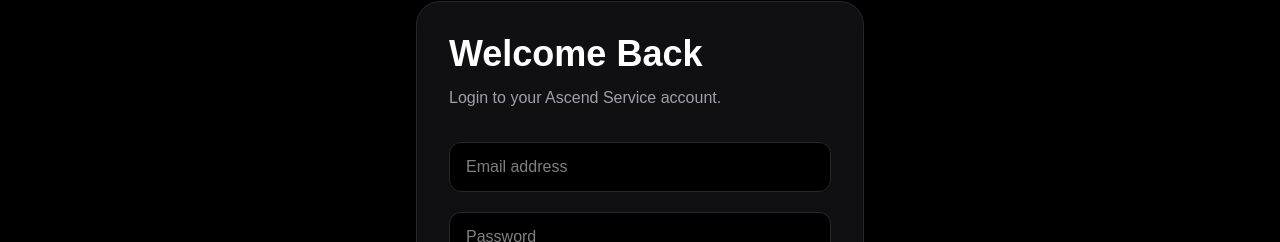
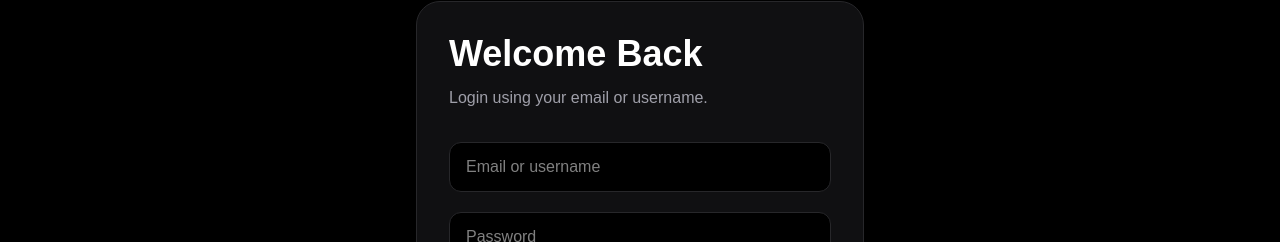
Before and after one commit to Kutcharaaa/SMM-Website1, a Next.js app: page /login in a window 1280 px wide. Shown: the part 192-434 px from the top of the page. Built offline with nearby package versions, Linux system fonts and the light colour scheme; no server answers.

Commit message:
Support username login

```diff
--- a/app/dashboard/new-order/page.tsx
+++ b/app/dashboard/new-order/page.tsx
@@ -233,6 +233,24 @@ export default function NewOrderPage() {
         Choose a social network, select a service, and place your order.
       </p>
 
+      <div className="flex items-center justify-between mb-4">
+        <h3 className="text-xl font-black">
+          Choose a Social Network
+        </h3>
+
+        <button
+          onClick={() => {
+            setNetwork("Everything");
+            setCategory("");
+            setSelectedServiceId("");
+            setSearch("");
+          }}
+          className="rounded-xl border border-zinc-800 px-4 py-2 text-sm text-zinc-400 hover:border-blue-500 hover:text-white transition"
+        >
+          Clear Selection
+        </button>
+      </div>
+
       <div className="grid md:grid-cols-2 xl:grid-cols-4 gap-3 mb-8">
         {networks.map((item) => (
           <button
@@ -249,8 +267,8 @@ export default function NewOrderPage() {
               setSearch("");
             }}
             className={`rounded-2xl border px-5 py-4 font-semibold transition ${network === item.name
-                ? "border-blue-500 bg-blue-500/10 text-blue-400"
-                : "border-zinc-800 bg-zinc-950/80 text-zinc-400 hover:border-blue-500 hover:text-white"
+              ? "border-blue-500 bg-blue-500/10 text-blue-400"
+              : "border-zinc-800 bg-zinc-950/80 text-zinc-400 hover:border-blue-500 hover:text-white"
               }`}
           >
             <span className="mr-2">{item.icon}</span>
--- a/app/login/page.tsx
+++ b/app/login/page.tsx
@@ -2,25 +2,44 @@
 
 import { supabase } from "@/lib/supabase";
 import { useState } from "react";
-import { useRouter } from "next/navigation";
 
 import Navbar from "@/components/Navbar";
 import Footer from "@/components/Footer";
 
 export default function LoginPage() {
-    const router = useRouter();
-
-    const [email, setEmail] = useState("");
+  const [identifier, setIdentifier] = useState("");
   const [password, setPassword] = useState("");
   const [message, setMessage] = useState("");
 
   async function handleLogin(e: React.FormEvent) {
     e.preventDefault();
 
+    if (!identifier || !password) {
+      setMessage("Please enter your email/username and password.");
+      return;
+    }
+
     setMessage("Logging in...");
 
+    let loginEmail = identifier.trim();
+
+    if (!loginEmail.includes("@")) {
+      const { data: profile, error: profileError } = await supabase
+        .from("profiles")
+        .select("email")
+        .eq("username", loginEmail)
+        .single();
+
+      if (profileError || !profile?.email) {
+        setMessage("Username not found.");
+        return;
+      }
+
+      loginEmail = profile.email;
+    }
+
     const { error } = await supabase.auth.signInWithPassword({
-            email,
+      email: loginEmail,
       password,
     });
 
@@ -42,15 +61,15 @@ export default function LoginPage() {
           <h1 className="text-4xl font-black mb-3">Welcome Back</h1>
 
           <p className="text-zinc-400 mb-8">
-                        Login to your Ascend Service account.
+            Login using your email or username.
           </p>
 
           <form onSubmit={handleLogin} className="flex flex-col gap-5">
             <input
-                            type="email"
-                            placeholder="Email address"
-                            value={email}
-                            onChange={(e) => setEmail(e.target.value)}
+              type="text"
+              placeholder="Email or username"
+              value={identifier}
+              onChange={(e) => setIdentifier(e.target.value)}
               className="bg-black border border-zinc-800 rounded-xl px-4 py-3 outline-none focus:border-blue-500"
             />
 
```
Lines whose indentation alone changed are shown as unchanged.
